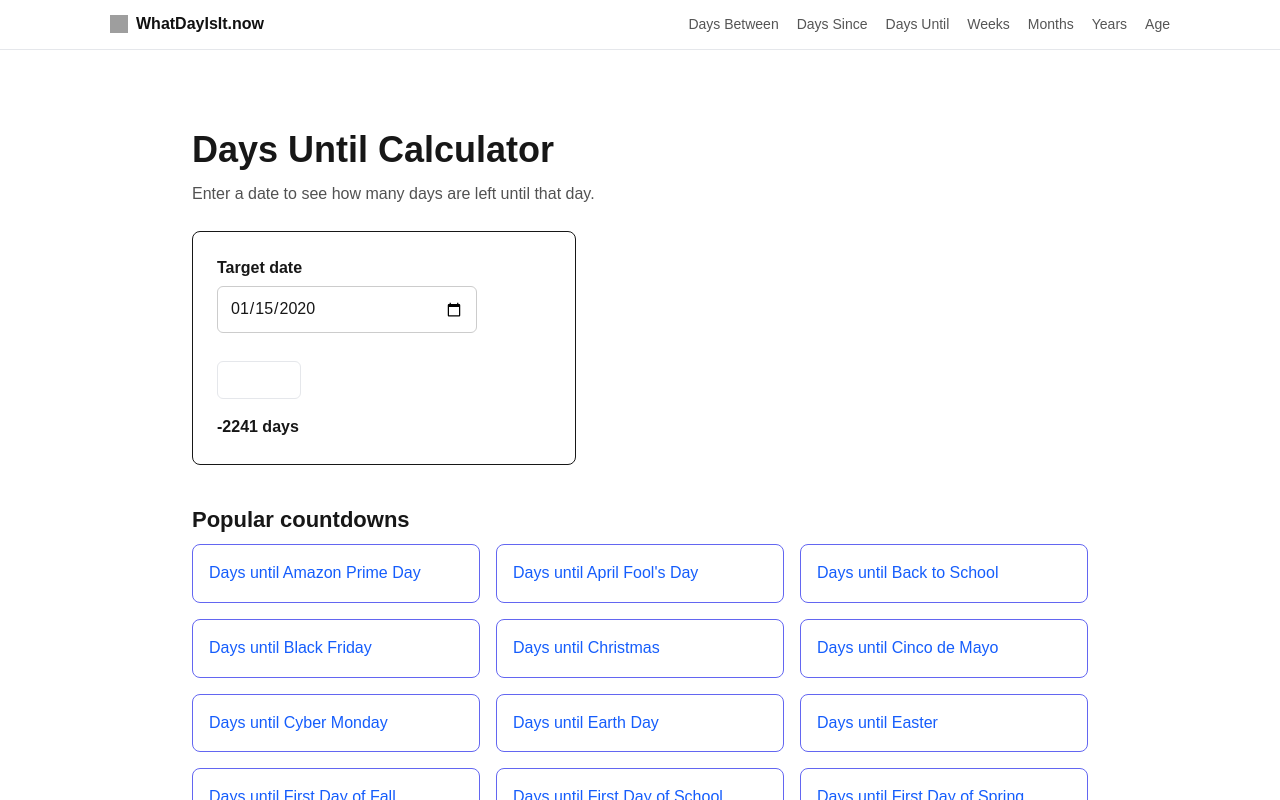
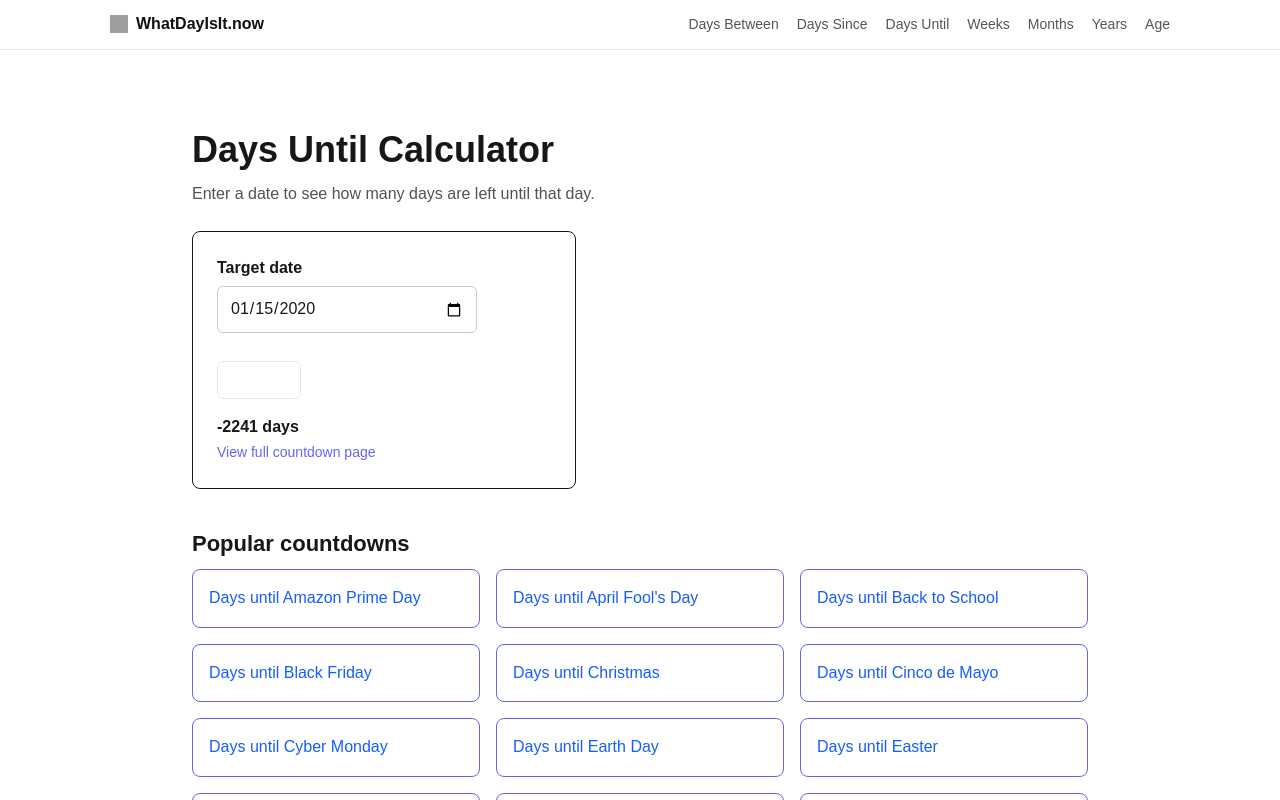
Before and after one commit to bosmeel/whatdayisit-now, a Next.js app: page /days-until in a window 1280 px wide. Both pictures are taken after typing "2020-01-15" into the empty fields and a click on the button "Calculate". Shown: the top 800 px of the page. Built offline with nearby package versions, Linux system fonts and the light colour scheme; grey boxes are pictures that could not be loaded.

Commit message:
add countdown link to specific date

```diff
--- a/app/days-until/page.tsx
+++ b/app/days-until/page.tsx
@@ -4,7 +4,6 @@ import { useState } from "react";
 import Link from "next/link";
 import DateInput from "@/components/DateInput";
 import { EVENTS } from "@/lib/events";
-
 
 export default function DaysUntilIndex() {
 
@@ -23,7 +22,6 @@ export default function DaysUntilIndex() {
     const now = new Date();
 
     const diff = target.getTime() - now.getTime();
-
     const days = Math.ceil(diff / (1000 * 60 * 60 * 24));
 
     setResult(days);
@@ -58,9 +56,20 @@ export default function DaysUntilIndex() {
           </button>
 
           {result !== null && (
-            <p className="mt-4 font-semibold">
-              {result} days
-            </p>
+            <div className="mt-4">
+              <p className="font-semibold">
+                {result} days
+              </p>
+
+              {date && (
+                <Link
+                  href={`/days-until/${date}`}
+                  className="text-blue-600 underline text-sm"
+                >
+                  View full countdown page
+                </Link>
+              )}
+            </div>
           )}
 
         </div>
```
